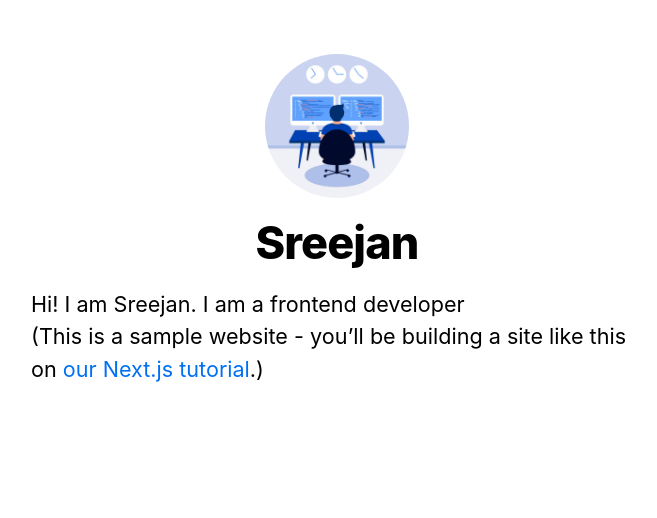
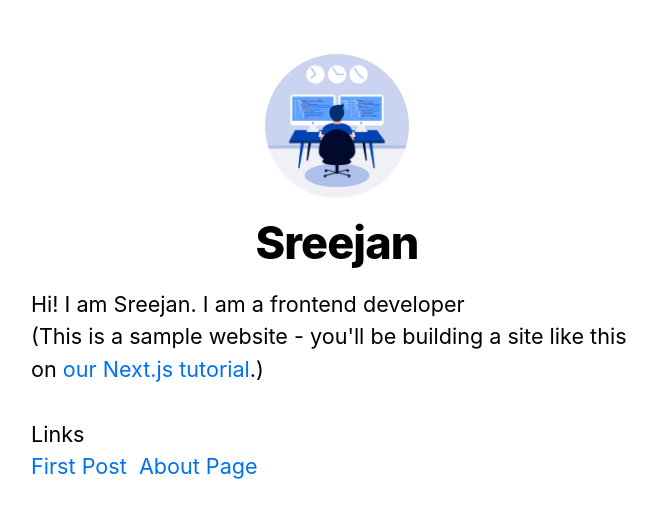
Before and after one commit to Sreejan-22/nextjs-blog-app, a Next.js app: page / in a window 1280 px wide. Shown: the top 518 px of the page, without its empty margins (303-960 px from the left). Built offline with nearby package versions, Linux system fonts and the light colour scheme.

Commit message:
add links to home page, modified title

```diff
--- a/components/layout.js
+++ b/components/layout.js
@@ -5,7 +5,7 @@ import utilStyles from "../styles/utils.module.css";
 import Link from "next/link";
 
 const name = "Sreejan";
-export const siteTitle = "Next.js Sample Website";
+export const siteTitle = "BlogX";
 
 export default function Layout({ children, home }) {
   return (
--- a/pages/index.js
+++ b/pages/index.js
@@ -1,4 +1,5 @@
 import Head from "next/head";
+import Link from "next/link";
 import Layout, { siteTitle } from "../components/layout";
 import utilStyles from "../styles/utils.module.css";
 
@@ -11,9 +12,18 @@ export default function Home() {
       <section className={utilStyles.headingMd}>
         <p>Hi! I am Sreejan. I am a frontend developer</p>
         <p>
-          (This is a sample website - you’ll be building a site like this on{" "}
+          (This is a sample website - you'll be building a site like this on{" "}
           <a href="https://nextjs.org/learn">our Next.js tutorial</a>.)
         </p>
+        <br />
+        <h1>Links</h1>
+        <Link href="/posts/first-post">
+          <a>First Post</a>
+        </Link>
+        &nbsp;&nbsp;
+        <Link href="/about">
+          <a>About Page</a>
+        </Link>
       </section>
     </Layout>
   );
```
